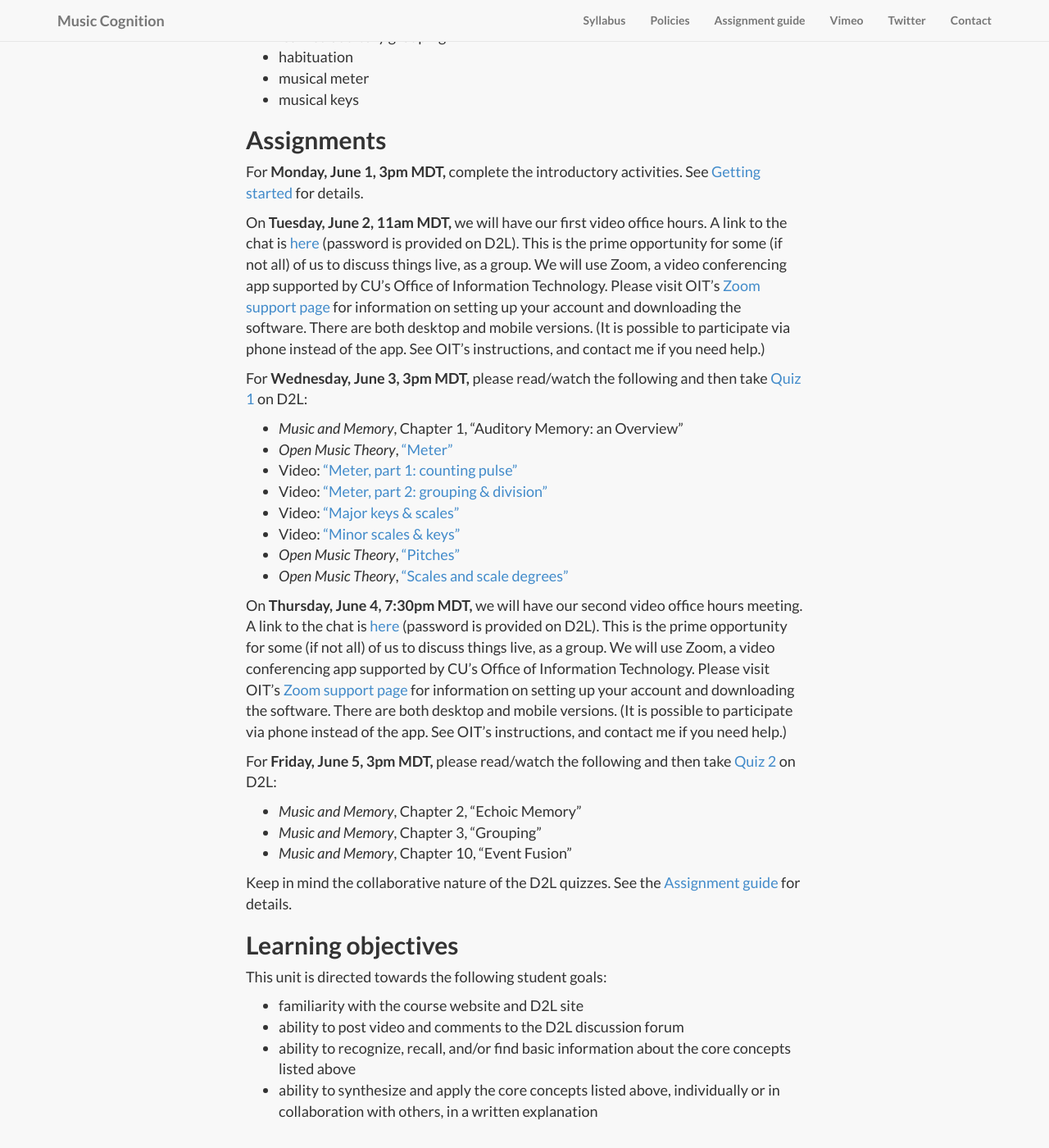
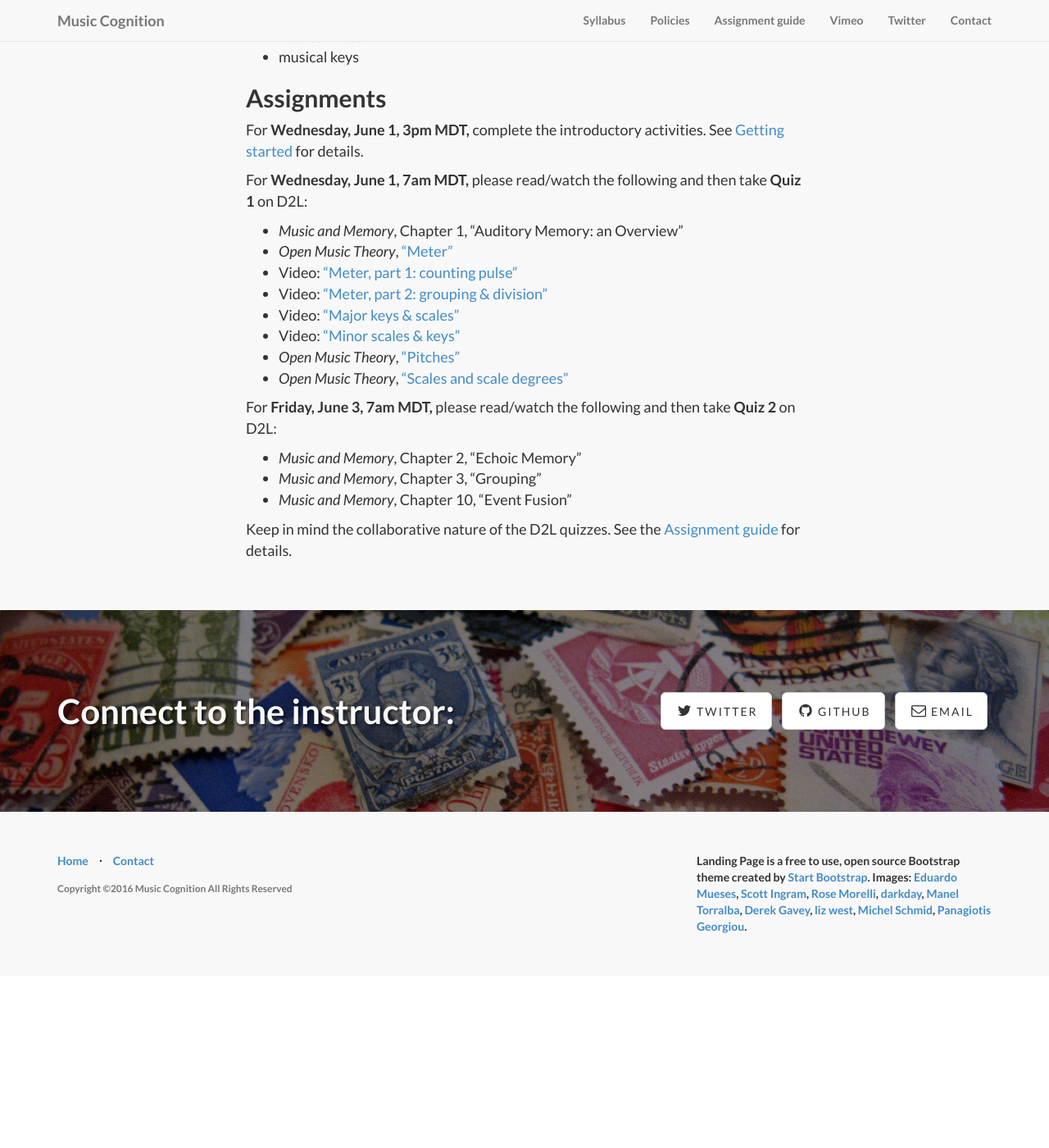
Before and after one commit to kshaffer/cognition, a Jekyll site: the page built from week1.md, in a window 1280 px wide and 1400 px high, scrolled down 1719 px. Shown: the whole window at 82% size. Built offline with Jekyll 4.4.1, drawn with Linux system fonts in a browser that asks for light colours; nearby versions of some CDN libraries; library files that are not in the unit come from our copies; after the commit the page ends 2909 px from its top, so only the background shows below that; some of the changed text lies outside the part shown.

Commit message:
week 1 dates updated

```diff
--- a/week1.md
+++ b/week1.md
@@ -7,11 +7,9 @@ image: memory.jpg
 
 ## Schedule
 
-**Monday, June 1:** introductions (see [Getting started](/introductions/))
-**Tuesday, June 2, 11am–noon MDT:** video office hours
-**Wednesday, June 3 (due 3pm MDT):** reading and quiz 1
-**Thursday, June 4, 7:30–8:30pm MDT:** [video office hours](https://cuboulder.zoom.us/j/938651227?pwd=NdZwbB%2BuaRg%3D)
-**Friday, June 5 (due 3pm MDT):** reading and quiz 2
+**Wednesday, June 1:** introductions (see [Getting started](/introductions/))
+**Wednesday, June 1 (due 7am MDT):** reading and quiz 1
+**Friday, June 3 (due 7am MDT):** reading and quiz 2
 
 ## Unit introduction
 
@@ -37,11 +35,11 @@ In this unit, we will explore the following core concepts:
 
 ## Assignments
 
-For **Monday, June 1, 3pm MDT,** complete the introductory activities. See [Getting started](/introductions/) for details.
+For **Wednesday, June 1, 3pm MDT,** complete the introductory activities. See [Getting started](/introductions/) for details.
 
-On **Tuesday, June 2, 11am MDT,** we will have our first video office hours. A link to the chat is [here](https://cuboulder.zoom.us/j/431750257) (password is provided on D2L). This is the prime opportunity for some (if not all) of us to discuss things live, as a group. We will use Zoom, a video conferencing app supported by CU's Office of Information Technology. Please visit OIT's [Zoom support page](http://www.colorado.edu/oit/services/conferencing-services/web-conferencing-zoom) for information on setting up your account and downloading the software. There are both desktop and mobile versions. (It is possible to participate via phone instead of the app. See OIT's instructions, and contact me if you need help.)
+<!--On **Tuesday, June 2, 11am MDT,** we will have our first video office hours. A link to the chat is [here](https://cuboulder.zoom.us/j/431750257) (password is provided on D2L). This is the prime opportunity for some (if not all) of us to discuss things live, as a group. We will use Zoom, a video conferencing app supported by CU's Office of Information Technology. Please visit OIT's [Zoom support page](http://www.colorado.edu/oit/services/conferencing-services/web-conferencing-zoom) for information on setting up your account and downloading the software. There are both desktop and mobile versions. (It is possible to participate via phone instead of the app. See OIT's instructions, and contact me if you need help.)-->
 
-For **Wednesday, June 3, 3pm MDT,** please read/watch the following and then take [Quiz 1](/quiz1/) on D2L:
+For **Wednesday, June 1, 7am MDT,** please read/watch the following and then take **Quiz 1** on D2L:
 
 - *Music and Memory*, Chapter 1, "Auditory Memory: an Overview"
 - *Open Music Theory*, ["Meter"](http://openmusictheory.com/meter.html)
@@ -52,21 +50,12 @@ For **Wednesday, June 3, 3pm MDT,** please read/watch the following and then tak
 - *Open Music Theory*, ["Pitches"](http://openmusictheory.com/pitches.html)
 - *Open Music Theory*, ["Scales and scale degrees"](http://openmusictheory.com/scales.html)
 
-On **Thursday, June 4, 7:30pm MDT,** we will have our second video office hours meeting. A link to the chat is [here](https://cuboulder.zoom.us/j/938651227) (password is provided on D2L). This is the prime opportunity for some (if not all) of us to discuss things live, as a group. We will use Zoom, a video conferencing app supported by CU's Office of Information Technology. Please visit OIT's [Zoom support page](http://www.colorado.edu/oit/services/conferencing-services/web-conferencing-zoom) for information on setting up your account and downloading the software. There are both desktop and mobile versions. (It is possible to participate via phone instead of the app. See OIT's instructions, and contact me if you need help.)
+<!--On **Thursday, June 4, 7:30pm MDT,** we will have our second video office hours meeting. A link to the chat is [here](https://cuboulder.zoom.us/j/938651227) (password is provided on D2L). This is the prime opportunity for some (if not all) of us to discuss things live, as a group. We will use Zoom, a video conferencing app supported by CU's Office of Information Technology. Please visit OIT's [Zoom support page](http://www.colorado.edu/oit/services/conferencing-services/web-conferencing-zoom) for information on setting up your account and downloading the software. There are both desktop and mobile versions. (It is possible to participate via phone instead of the app. See OIT's instructions, and contact me if you need help.)-->
 
-For **Friday, June 5, 3pm MDT,** please read/watch the following and then take [Quiz 2](/quiz2/) on D2L:
+For **Friday, June 3, 7am MDT,** please read/watch the following and then take **Quiz 2** on D2L:
 
 - *Music and Memory*, Chapter 2, "Echoic Memory"
 - *Music and Memory*, Chapter 3, "Grouping"
 - *Music and Memory*, Chapter 10, "Event Fusion"
 
 Keep in mind the collaborative nature of the D2L quizzes. See the [Assignment guide](/assessments/) for details.
-
-## Learning objectives
-
-This unit is directed towards the following student goals:
-
-- familiarity with the course website and D2L site
-- ability to post video and comments to the D2L discussion forum
-- ability to recognize, recall, and/or find basic information about the core concepts listed above
-- ability to synthesize and apply the core concepts listed above, individually or in collaboration with others, in a written explanation
```
